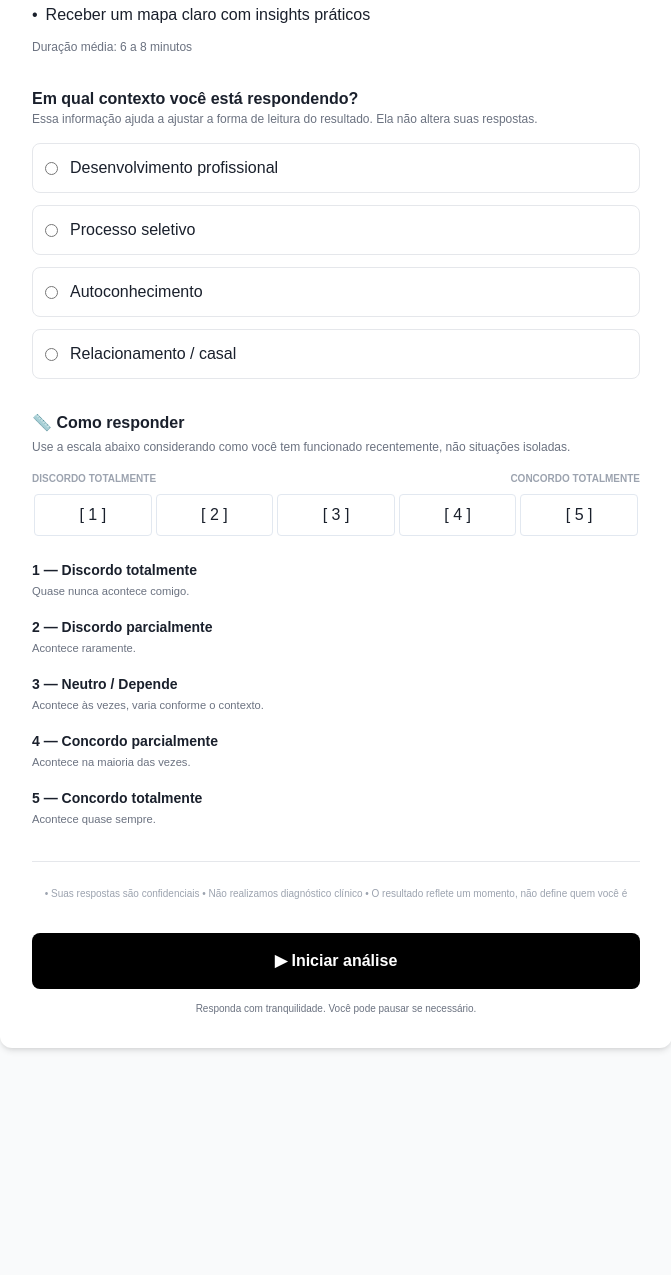
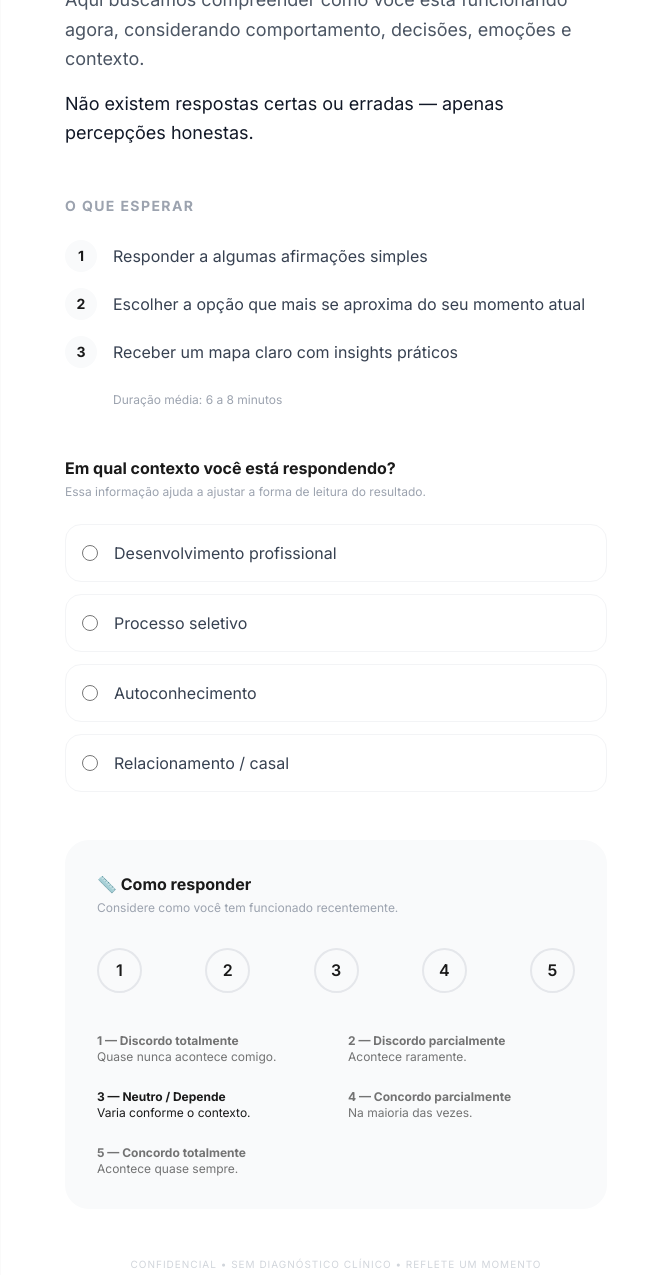
Before and after one commit to falazzarotto-tech/sistema-disc-analyzer, a website: page public/index.html in a window 1280 px wide. Shown: the part 413-1688 px from the top of the page, without its empty margins (304-975 px from the left). Before the commit the page ends 1501 px from the top, so only its background shows below. Drawn offline with nearby package versions, Linux system fonts and the light colour scheme.

Commit message:
design: atualização para padrão premium anima com animações

```diff
--- a/public/index.html
+++ b/public/index.html
@@ -3,97 +3,160 @@
 <head>
     <meta charset="UTF-8">
     <meta name="viewport" content="width=device-width, initial-scale=1.0">
-    <title>Análise de Dinâmica Psico-Comportamental</title>
+    <title>Análise de Dinâmica Psico-Comportamental | Anima</title>
     <script src="https://cdn.tailwindcss.com"></script>
+    <link rel="stylesheet" href="https://cdnjs.cloudflare.com/ajax/libs/animate.css/4.1.1/animate.min.css"/>
     <style>
-        body { font-family: sans-serif; color: #1a202c; }
-        .scale-item { flex: 1; text-align: center; border: 1px solid #e2e8f0; margin: 0 2px; padding: 8px 0; border-radius: 4px; background: white; }
+        @import url('https://fonts.googleapis.com/css2?family=Inter:wght@300;400;600;700&display=swap');
+
+        body {
+            font-family: 'Inter', sans-serif;
+            background-color: #fcfcfc;
+            color: #1a1a1a;
+        }
+
+        .premium-card {
+            background: #ffffff;
+            box-shadow: 0 10px 50px rgba(0,0,0,0.04);
+            border: 1px solid rgba(0,0,0,0.02);
+        }
+
+        .animate-delay-1 { animation-delay: 0.2s; }
+        .animate-delay-2 { animation-delay: 0.4s; }
+
+        /* Escala Dinâmica */
+        .scale-container {
+            display: flex;
+            justify-content: space-between;
+            gap: 10px;
+        }
+        .scale-dot {
+            width: 45px;
+            height: 45px;
+            border-radius: 50%;
+            border: 2px solid #e5e7eb;
+            display: flex;
+            align-items: center;
+            justify-content: center;
+            font-weight: 600;
+            transition: all 0.3s ease;
+            cursor: pointer;
+        }
+        .scale-dot:hover {
+            border-color: #000;
+            background: #000;
+            color: #fff;
+            transform: scale(1.1);
+        }
+
+        .context-option {
+            transition: all 0.2s ease;
+            border: 1.5px solid #f3f4f6;
+        }
+        .context-option:hover {
+            border-color: #000;
+            background-color: #fafafa;
+        }
     </style>
 </head>
-<body class="bg-gray-50 py-10 px-4">
-    <main class="max-w-2xl mx-auto bg-white shadow-md rounded-xl p-8">
+<body class="py-12 px-4">
+    <main class="max-w-2xl mx-auto premium-card rounded-3xl p-10 md:p-16">
 
-        <!-- BLOCO 1 — CABEÇALHO PRINCIPAL -->
-        <header class="mb-8">
-            <h1 class="text-2xl font-bold text-gray-900">Análise de Dinâmica Psico-Comportamental</h1>
-            <p class="text-sm text-gray-500">Uma leitura do seu funcionamento no momento atual.</p>
+        <!-- LOGO ANIMA -->
+        <div class="flex justify-center mb-12 animate__animated animate__fadeIn">
+            <img src="Cover Iogo.png" alt="Anima Logo" class="h-12 object-contain">
+        </div>
+
+        <!-- BLOCO 1 — CABEÇALHO (COM MOVIMENTO) -->
+        <header class="mb-10 animate__animated animate__fadeInUp">
+            <h1 class="text-3xl font-bold tracking-tight mb-2">Análise de Dinâmica Psico-Comportamental</h1>
+            <p class="text-gray-400 font-light">Uma leitura do seu funcionamento no momento atual.</p>
         </header>
 
-        <!-- BLOCO 2 — MENSAGEM DE ABERTURA -->
-        <section class="mb-8 space-y-4 text-gray-700">
+        <!-- BLOCO 2 — MENSAGEM DE ABERTURA (COM MOVIMENTO) -->
+        <section class="mb-12 space-y-4 text-lg leading-relaxed text-gray-600 animate__animated animate__fadeInUp animate-delay-1">
             <p>Este não é um teste de personalidade.</p>
             <p>Aqui buscamos compreender como você está funcionando agora, considerando comportamento, decisões, emoções e contexto.</p>
-            <p>Não existem respostas certas ou erradas — apenas percepções honestas.</p>
+            <p class="font-medium text-gray-900">Não existem respostas certas ou erradas — apenas percepções honestas.</p>
         </section>
 
         <!-- BLOCO 3 — COMO FUNCIONA -->
-        <section class="mb-8">
-            <p class="font-bold mb-3">Você vai:</p>
-            <ul class="space-y-2 mb-3">
-                <li class="flex items-start"><span class="mr-2">•</span> Responder a algumas afirmações simples</li>
-                <li class="flex items-start"><span class="mr-2">•</span> Escolher a opção que mais se aproxima do seu momento atual</li>
-                <li class="flex items-start"><span class="mr-2">•</span> Receber um mapa claro com insights práticos</li>
+        <section class="mb-12 animate__animated animate__fadeIn animate-delay-2">
+            <p class="font-bold text-sm uppercase tracking-widest text-gray-400 mb-6">O que esperar</p>
+            <ul class="space-y-4">
+                <li class="flex items-center space-x-4">
+                    <span class="w-8 h-8 rounded-full bg-gray-50 flex items-center justify-center text-sm font-bold">1</span>
+                    <span class="text-gray-700">Responder a algumas afirmações simples</span>
+                </li>
+                <li class="flex items-center space-x-4">
+                    <span class="w-8 h-8 rounded-full bg-gray-50 flex items-center justify-center text-sm font-bold">2</span>
+                    <span class="text-gray-700">Escolher a opção que mais se aproxima do seu momento atual</span>
+                </li>
+                <li class="flex items-center space-x-4">
+                    <span class="w-8 h-8 rounded-full bg-gray-50 flex items-center justify-center text-sm font-bold">3</span>
+                    <span class="text-gray-700">Receber um mapa claro com insights práticos</span>
+                </li>
             </ul>
-            <p class="text-xs text-gray-500">Duração média: 6 a 8 minutos</p>
+            <p class="text-xs text-gray-400 mt-6 ml-12">Duração média: 6 a 8 minutos</p>
         </section>
 
-        <!-- BLOCO 4 — CONTEXTO DE RESPOSTA -->
-        <section class="mb-8">
-            <p class="font-bold">Em qual contexto você está respondendo?</p>
-            <p class="text-xs text-gray-500 mb-4">Essa informação ajuda a ajustar a forma de leitura do resultado. Ela não altera suas respostas.</p>
+        <!-- BLOCO 4 — CONTEXTO -->
+        <section class="mb-12">
+            <p class="font-bold mb-1">Em qual contexto você está respondendo?</p>
+            <p class="text-xs text-gray-400 mb-6">Essa informação ajuda a ajustar a forma de leitura do resultado.</p>
             <div class="grid grid-cols-1 gap-3">
-                <label class="flex items-center p-3 border rounded-lg cursor-pointer hover:bg-gray-50">
-                    <input type="radio" name="context" class="mr-3"> <span>Desenvolvimento profissional</span>
+                <label class="context-option flex items-center p-4 rounded-2xl cursor-pointer">
+                    <input type="radio" name="context" class="w-4 h-4 accent-black mr-4">
+                    <span class="text-gray-700 font-medium">Desenvolvimento profissional</span>
                 </label>
-                <label class="flex items-center p-3 border rounded-lg cursor-pointer hover:bg-gray-50">
-                    <input type="radio" name="context" class="mr-3"> <span>Processo seletivo</span>
+                <label class="context-option flex items-center p-4 rounded-2xl cursor-pointer">
+                    <input type="radio" name="context" class="w-4 h-4 accent-black mr-4">
+                    <span class="text-gray-700 font-medium">Processo seletivo</span>
                 </label>
-                <label class="flex items-center p-3 border rounded-lg cursor-pointer hover:bg-gray-50">
-                    <input type="radio" name="context" class="mr-3"> <span>Autoconhecimento</span>
+                <label class="context-option flex items-center p-4 rounded-2xl cursor-pointer">
+                    <input type="radio" name="context" class="w-4 h-4 accent-black mr-4">
+                    <span class="text-gray-700 font-medium">Autoconhecimento</span>
                 </label>
-                <label class="flex items-center p-3 border rounded-lg cursor-pointer hover:bg-gray-50">
-                    <input type="radio" name="context" class="mr-3"> <span>Relacionamento / casal</span>
+                <label class="context-option flex items-center p-4 rounded-2xl cursor-pointer">
+                    <input type="radio" name="context" class="w-4 h-4 accent-black mr-4">
+                    <span class="text-gray-700 font-medium">Relacionamento / casal</span>
                 </label>
             </div>
         </section>
 
-        <!-- BLOCO 5 — ORIENTAÇÃO SOBRE A ESCALA -->
-        <section class="mb-8">
+        <!-- BLOCO 5 — ESCALA DINÂMICA -->
+        <section class="mb-12 bg-gray-50 p-8 rounded-3xl">
             <p class="font-bold mb-1">📏 Como responder</p>
-            <p class="text-xs text-gray-500 mb-4">Use a escala abaixo considerando como você tem funcionado recentemente, não situações isoladas.</p>
+            <p class="text-xs text-gray-400 mb-8">Considere como você tem funcionado recentemente.</p>
 
-            <div class="flex justify-between text-[10px] font-bold uppercase text-gray-400 mb-2">
-                <span>Discordo totalmente</span>
-                <span>Concordo totalmente</span>
-            </div>
-            <div class="flex mb-6">
-                <div class="scale-item">[ 1 ]</div>
-                <div class="scale-item">[ 2 ]</div>
-                <div class="scale-item">[ 3 ]</div>
-                <div class="scale-item">[ 4 ]</div>
-                <div class="scale-item">[ 5 ]</div>
+            <div class="scale-container mb-10">
+                <div class="scale-dot">1</div>
+                <div class="scale-dot">2</div>
+                <div class="scale-dot">3</div>
+                <div class="scale-dot">4</div>
+                <div class="scale-dot">5</div>
             </div>
 
-            <div class="space-y-4 text-sm">
-                <div><strong>1 — Discordo totalmente</strong><br><small class="text-gray-500">Quase nunca acontece comigo.</small></div>
-                <div><strong>2 — Discordo parcialmente</strong><br><small class="text-gray-500">Acontece raramente.</small></div>
-                <div><strong>3 — Neutro / Depende</strong><br><small class="text-gray-500">Acontece às vezes, varia conforme o contexto.</small></div>
-                <div><strong>4 — Concordo parcialmente</strong><br><small class="text-gray-500">Acontece na maioria das vezes.</small></div>
-                <div><strong>5 — Concordo totalmente</strong><br><small class="text-gray-500">Acontece quase sempre.</small></div>
+            <div class="grid grid-cols-1 md:grid-cols-2 gap-6 text-xs">
+                <div class="opacity-60"><strong>1 — Discordo totalmente</strong><br>Quase nunca acontece comigo.</div>
+                <div class="opacity-60"><strong>2 — Discordo parcialmente</strong><br>Acontece raramente.</div>
+                <div class="opacity-100 font-medium"><strong>3 — Neutro / Depende</strong><br>Varia conforme o contexto.</div>
+                <div class="opacity-60"><strong>4 — Concordo parcialmente</strong><br>Na maioria das vezes.</div>
+                <div class="opacity-60"><strong>5 — Concordo totalmente</strong><br>Acontece quase sempre.</div>
             </div>
         </section>
 
-        <!-- BLOCO 6 — SEGURANÇA E ÉTICA -->
-        <section class="mb-8 text-center text-[10px] text-gray-400 border-t pt-6">
-            • Suas respostas são confidenciais • Não realizamos diagnóstico clínico • O resultado reflete um momento, não define quem você é
+        <!-- BLOCO 6 -->
+        <section class="mb-12 text-center text-[10px] text-gray-300 uppercase tracking-widest">
+            Confidencial • Sem diagnóstico clínico • Reflete um momento
         </section>
 
-        <!-- BLOCO 7 — CTA PRINCIPAL -->
+        <!-- BLOCO 7 -->
         <section>
-            <button class="w-full bg-black text-white py-4 rounded-lg font-bold hover:bg-gray-800 transition-all">
+            <button class="w-full bg-black text-white py-5 rounded-2xl font-bold text-lg hover:bg-gray-800 transform transition-all active:scale-95 shadow-xl shadow-black/10">
                 ▶ Iniciar análise
             </button>
-            <p class="text-center text-[10px] text-gray-500 mt-3">Responda com tranquilidade. Você pode pausar se necessário.</p>
+            <p class="text-center text-[10px] text-gray-400 mt-4">Responda com tranquilidade. Você pode pausar se necessário.</p>
         </section>
 
     </main>
```
